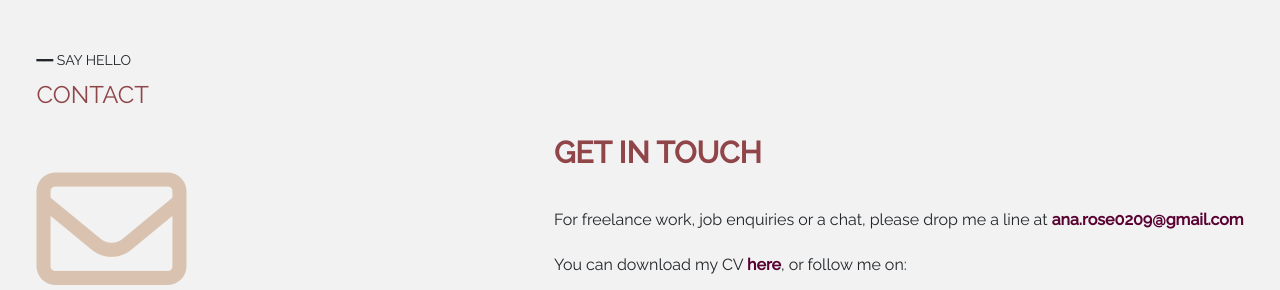
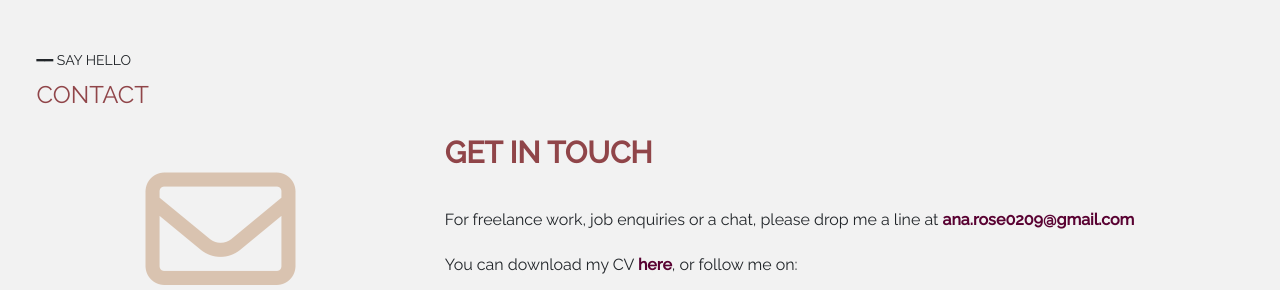
Before and after one commit to ana-rose/portfolio, a plain HTML site: page index.html in a window 1280 px wide. Shown: the part 3396-3686 px from the top of the page. Drawn offline with nearby package versions, Linux system fonts and the light colour scheme.

Commit message:
contact section layout fix

```diff
--- a/modules/contact.scss
+++ b/modules/contact.scss
@@ -10,7 +10,7 @@
     margin-bottom: 60px;
 
     &__content-block {
-        @include mixins.flex($just-cont: space-between);
+        @include mixins.flex($just-cont: space-evenly);
 
         @include mixins.phone {
             @include mixins.flex($flx-dir: column, $just-cont: flex-start);
```
Also changed, not shown: style.css.
